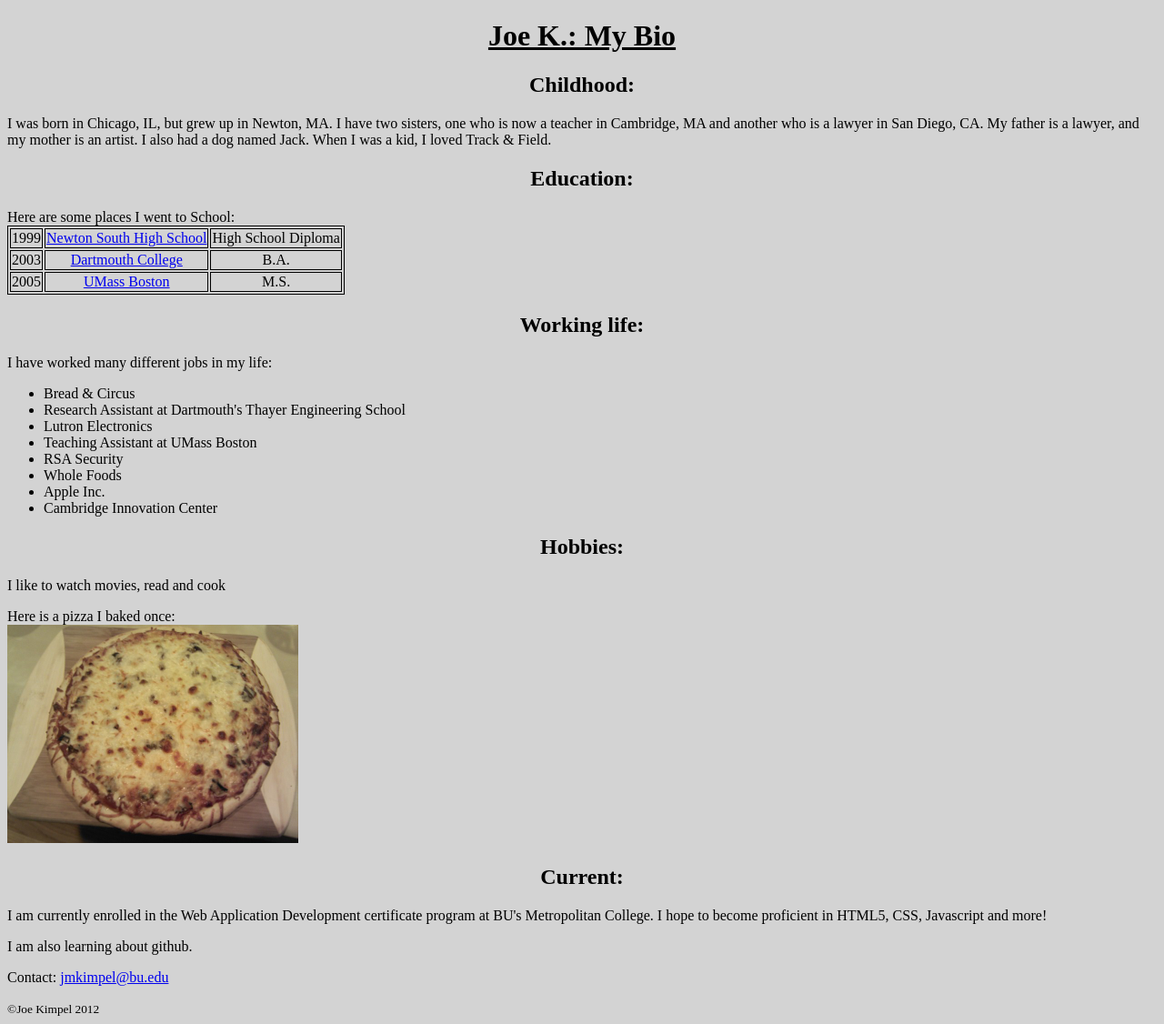
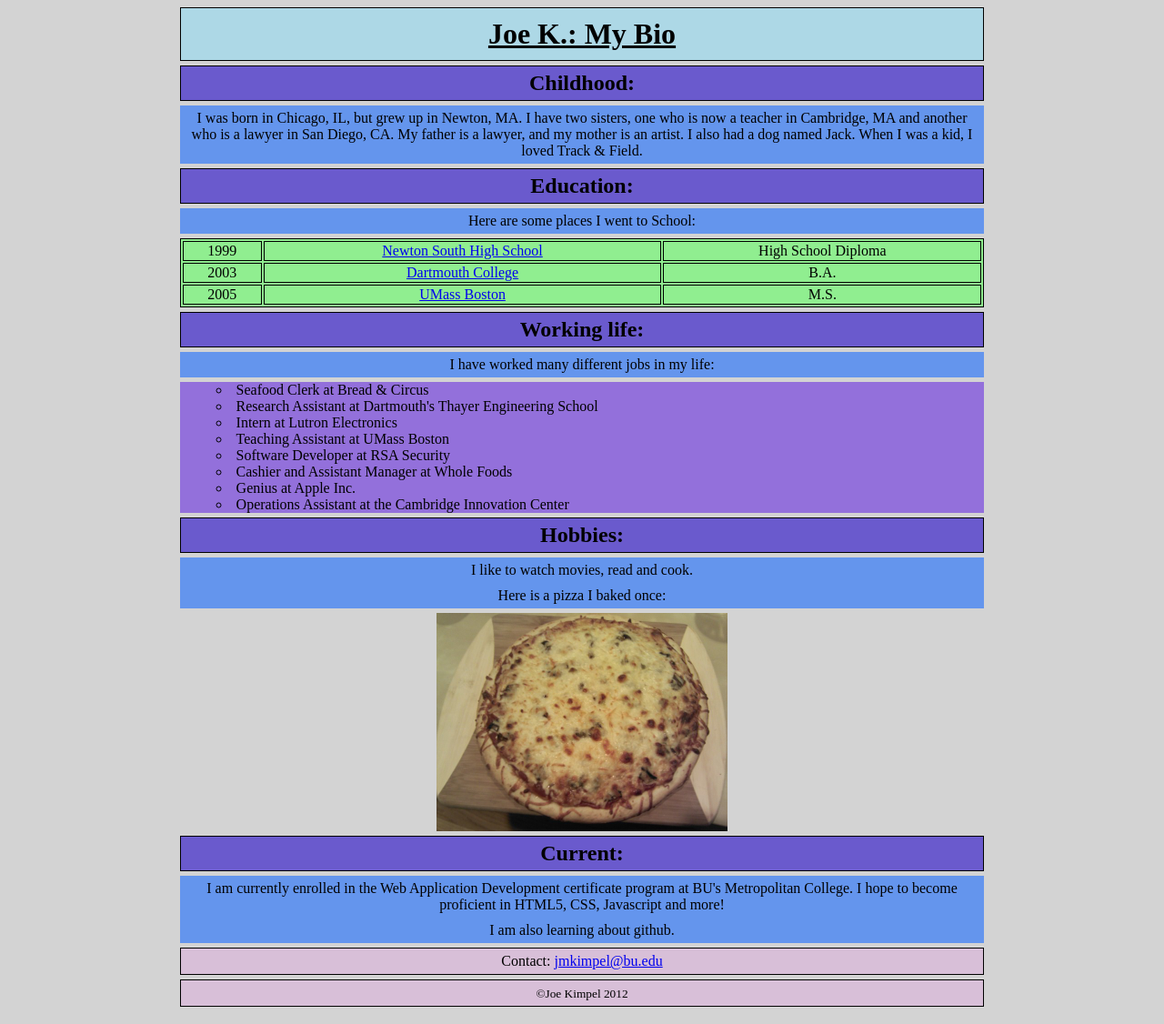
Before and after one commit to jkimpel/CS601, a PHP site: page / in a window 1280 px wide. Shown: the whole page at 91% size. Run offline with PHP 8.4, Linux system fonts and the light colour scheme.

Commit message:
Finalizing HW1

```diff
--- a/index.html
+++ b/index.html
@@ -1,4 +1,9 @@
 <!doctype html>
+<!--
+	Joe Kimpel
+	CS 601
+	6.12.2012
+-->
 <html lang="en">
 <head>
 	<title>Joe K's Bio</title>
@@ -8,11 +13,11 @@
 <body>
 	<h1>Joe K.: My Bio</h1>
 	<h2>Childhood:</h2>
-		<p> I was born in Chicago, IL, but grew up in Newton, MA.  I have two sisters, one who is now
+		<div> I was born in Chicago, IL, but grew up in Newton, MA.  I have two sisters, one who is now
 		a teacher in Cambridge, MA and another who is a lawyer in San Diego, CA.
 		My father is a lawyer, and my mother is an artist.  I also had a dog named Jack.
 		When I was a kid, I loved Track &amp; Field.
-		</p>
+		</div>
 
 	<h2>Education:</h2>
 		<div>Here are some places I went to School:</div>
@@ -36,28 +41,29 @@
 	<h2>Working life:</h2>
 		<div>I have worked many different jobs in my life:</div>
 		<ul>
-			<li>Bread &amp; Circus</li>
+			<li>Seafood Clerk at Bread &amp; Circus</li>
 			<li>Research Assistant at Dartmouth's Thayer Engineering School</li>
-			<li>Lutron Electronics</li>
+			<li>Intern at Lutron Electronics</li>
 			<li>Teaching Assistant at UMass Boston</li>
-			<li>RSA Security</li>
-			<li>Whole Foods</li>
-			<li>Apple Inc.</li>
-			<li>Cambridge Innovation Center</li>
+			<li>Software Developer at RSA Security</li>
+			<li>Cashier and Assistant Manager at Whole Foods</li>
+			<li>Genius at Apple Inc.</li>
+			<li>Operations Assistant at the Cambridge Innovation Center</li>
 		</ul>
 
+
 	<h2>Hobbies:</h2>
-		<p>I like to watch movies, read and cook</p>
+		<div>I like to watch movies, read and cook.</div>
 		<div>Here is a pizza I baked once:</div>
 		<img src="pizza.jpg" alt="A Pizza" height="240" width="320">
 
 	<h2>Current:</h2>
-		<p>I am currently enrolled in the Web Application Development
+		<div>I am currently enrolled in the Web Application Development
 		certificate program at BU's Metropolitan College.  I hope to become
-		proficient in HTML5, CSS, Javascript and more!</p>
-		<p>I am also learning about github.</p>
+		proficient in HTML5, CSS, Javascript and more!</div>
+		<div>I am also learning about github.</div>
 
-	<p>Contact: <a href="mailto:jmkimpel@bu.edu">jmkimpel@bu.edu</a></p>
-	<div><small>&copy;Joe Kimpel 2012</small></div>
+	<div class="footer">Contact: <a href="mailto:jmkimpel@bu.edu">jmkimpel@bu.edu</a></div>
+	<div class="footer"><small>&copy;Joe Kimpel 2012</small></div>
 </body>
 </html>
--- a/style.css
+++ b/style.css
@@ -1,7 +1,7 @@
 /*
  *	Joe Kimpel
  *	CS 601
- *	6.7.12
+ *	6.12.12
  *
  */
 
@@ -13,15 +13,80 @@ h1{
 	text-align: center;
 	text-decoration:underline;
 	font-weight:bold;
+	padding:10px;
+	margin-left: 15%;
+	margin-right: 15%;
+	margin-top: 5px;
+	margin-bottom: 0;
+	border: 1px solid black;
+	background-color: lightblue;
 }
 
 h2{
 	text-align: center;
 	font-weight: bold;
+	padding: 5px;
+	margin-left: 15%;
+	margin-right: 15%;
+	margin-top: 5px;
+	margin-bottom: 5px;
+	border: 1px solid black;
+	background-color: slateblue;
+}
+
+p{
+	text-align:center;
+	margin-left: 15%;
+	margin-right: 15%;
+	padding: 5px;
+	background-color: aquamarine;
+}
+
+div{
+	text-align:center;
+	margin-left: 15%;
+	margin-right: 15%;
+	padding: 5px;
+	background-color: cornflowerblue;
+}
+
+div.footer{
+	text-align:center;
+	margin-left:15%;
+	margin-right:15%;
+	padding: 5px;
+	border: 1px solid black;
+	background-color: thistle;
+	margin-top: 5px;
+	margin-bottom: 0;
 }
 
 table{
-	text-align: center;
+	margin-left:auto;
+	margin-right:auto;
+	width:70%;
+	background-color: lightgreen;
+	margin-top: 5px;
+	margin-bottom: 0;
+}
+
+ul{
+	list-style:circle inside;
+	margin-left: 15%;
+	margin-right: 15%;
+	margin-top: 0;
+	margin-bottom: 0;
+	background-color: mediumpurple;
+	margin-top: 5px;
+	margin-bottom: 0;
+}
+
+img{
+	display:block;
+	margin-left:auto;
+	margin-right:auto;
+	margin-top: 5px;
+	margin-bottom: 0;
 }
 
 table, td{
```
Also changed, not shown: nostyle.html (+20 -14 lines).
